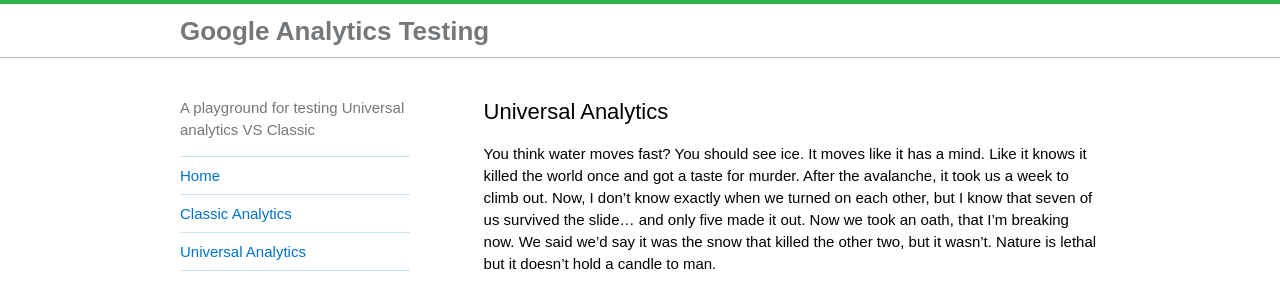
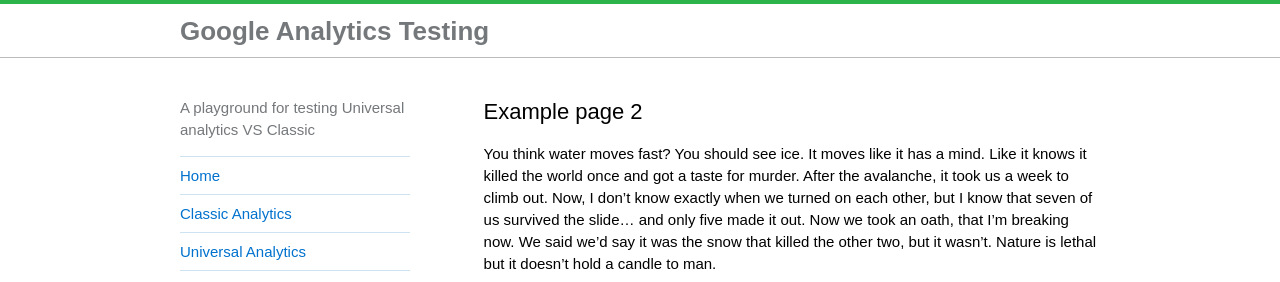
Before and after one commit to himedlooff/ga-testing, a Jekyll site: the page built from page-2.md, in a window 1280 px wide. Shown: the top 282 px of the page. Built offline with Jekyll 4.4.1, drawn with Linux system fonts in a browser that asks for light colours; Markdown is read by kramdown in place of the engine named in the settings.

Commit message:
No need for dual analytics.

```diff
--- a/_includes/ga_classic.html
+++ /dev/null
@@ -1,4 +0,0 @@
-
-<script>
-  // Classic code here
-</script>
--- a/_includes/ga_universal.html
+++ /dev/null
@@ -1,4 +0,0 @@
-
-<script>
-  // Universal code here
-</script>
--- a/_layouts/default.html
+++ b/_layouts/default.html
@@ -12,17 +12,6 @@
           <script src="//html5shiv.googlecode.com/svn/trunk/html5.js"></script>
           <script src="{{ site.baseurl }}/assets/js/respond.min.js"></script>
         <![endif]-->
-
-        {% if page.ga_location == 'head' %}
-
-          {% if page.ga_file == 'ga_classic.html' %}
-            {% include ga_classic.html %}
-          {% elsif page.ga_file == 'ga_universal.html' %}
-            {% include ga_universal.html %}
-          {% endif %}
-
-        {% endif %}
-
     </head>
     <body>
 
@@ -50,15 +39,7 @@
 
       </div><!-- /.wrap -->
 
-      {% if page.ga_location == 'body' %}
-
-        {% if page.ga_file == 'ga_classic.html' %}
-          {% include ga_classic.html %}
-        {% elsif page.ga_file == 'ga_universal.html' %}
-          {% include ga_universal.html %}
-        {% endif %}
-
-      {% endif %}
+      {% include analytics.html %}
 
     </body>
 </html>
--- a/analytics_universal.md
+++ b/page-2.md
@@ -1,8 +1,6 @@
 ---
 layout: page
-title:  "Universal Analytics"
-ga_file: "ga_universal.html"
-ga_location: "body"
+title:  "Example page 2"
 ---
 
 You think water moves fast? You should see ice. It moves like it has a mind. Like it knows it killed the world once and got a taste for murder. After the avalanche, it took us a week to climb out. Now, I don't know exactly when we turned on each other, but I know that seven of us survived the slide... and only five made it out. Now we took an oath, that I'm breaking now. We said we'd say it was the snow that killed the other two, but it wasn't. Nature is lethal but it doesn't hold a candle to man.
```
Also changed, not shown: page-1.md (renamed from analytics_classic.md, +1 -3 lines), _includes/analytics.html (added).
